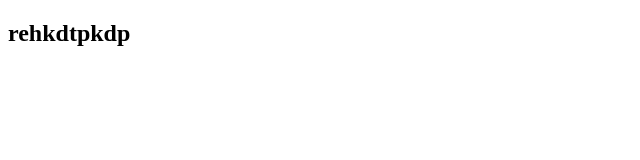
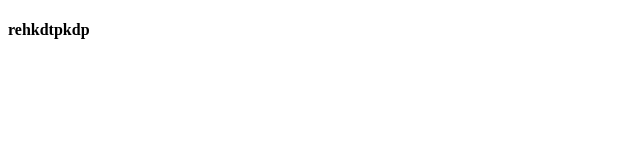
Before and after one commit to masver/project_github, a plain HTML site: page index.html in a window 1280 px wide. Shown: the whole page, without its empty margins (0-640 px from the left). Drawn offline with Linux system fonts and the light colour scheme.

Commit message:
Update index.html

```diff
--- a/index.html
+++ b/index.html
@@ -8,6 +8,6 @@
     <link rel="stylesheet" href="./style.css">
 </head>
 <body>
-    <h2>rehkdtpkdp</h2>
+    <h4>rehkdtpkdp</h4>
 </body>
 </html>
```
